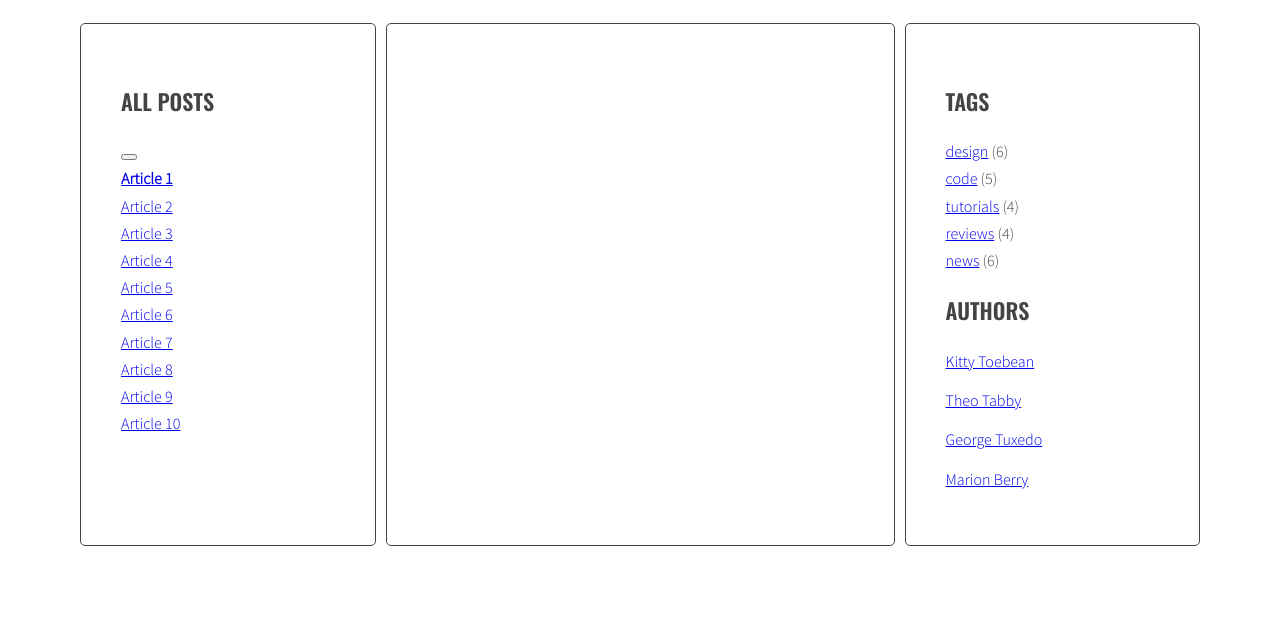
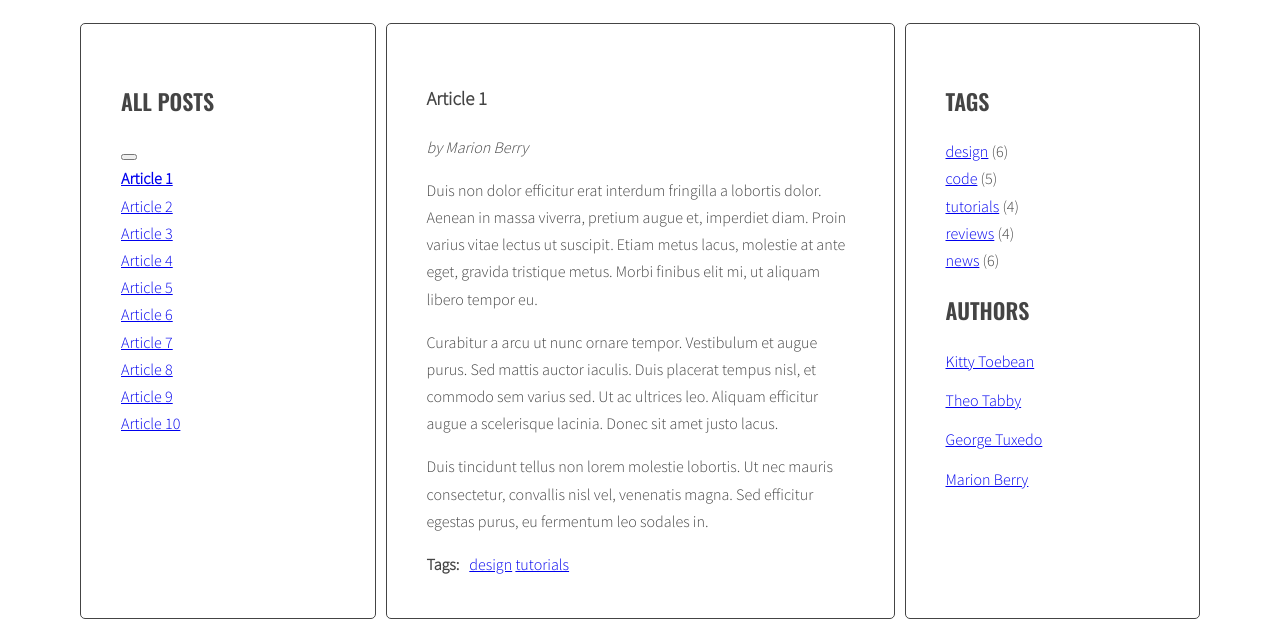
Before and after one commit to kraajaan/javascript-blog, a website: page index.html in a window 1280 px wide. Both pictures are taken after a click on the link "Article 1". Shown: the part 220-847 px from the top of the page. Before the commit the page ends 800 px from the top, so only its background shows below. Drawn offline with nearby package versions, Linux system fonts and the light colour scheme.

Commit message:
Finished submodule 6_3

```diff
--- a/index.html
+++ b/index.html
@@ -2,7 +2,7 @@
 <html lang="en">
 <head>
 	<meta charset="UTF-8">
-	<title>Kamień, papier, nożyce</title>
+	<title>My first blog</title>
 	<link rel="stylesheet" href="css/style.css">
 </head>
 <body>
--- a/js/script.js
+++ b/js/script.js
@@ -3,7 +3,7 @@
 const titleClickHandler = function(event){
   event.preventDefault();
   const clickedElement = this;
-  console.log('Link was clicked!');
+  //console.log('Link was clicked!');
   //console.log(event);
 
   /* [DONE] remove class 'active' from all article links  */
@@ -29,9 +29,12 @@ const titleClickHandler = function(event){
   const hrefAttr = clickedElement.getAttribute("href");
   console.log('hrefAttr: ', hrefAttr);
 
-  /* find the correct article using the selector (value of 'href' attribute) */
+  /* [DONE] find the correct article using the selector (value of 'href' attribute) */
+  const correctArticle = document.querySelector('article'+hrefAttr+'.post');
+  console.log('correctArticle: ', correctArticle);
 
   /* add class 'active' to the correct article */
+  correctArticle.classList.add('active');
 }
 
 const links = document.querySelectorAll('.titles a');
```
